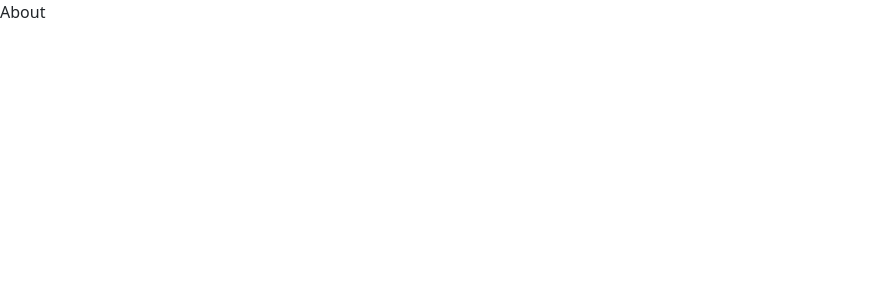
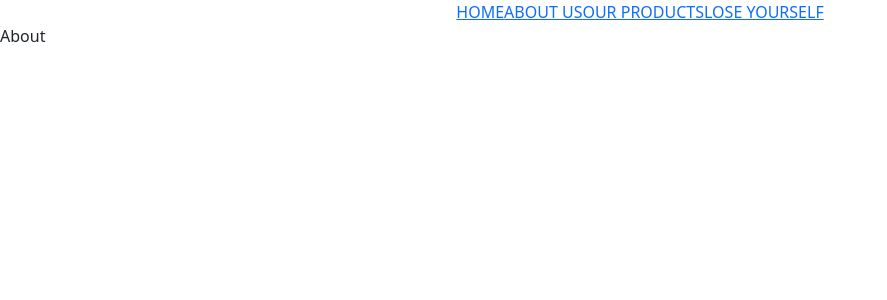
Before and after one commit to gamein3x/react-router, a React (Vite) app: page /about in a window 1280 px wide. Shown: the top 300 px of the page, without its empty margins (0-887 px from the left). Built offline with nearby package versions, Linux system fonts and the light colour scheme.

Commit message:
Prova Navbar e Navlink funzionanti, aggiornati App e Products, creata base per il Layout

```diff
--- a/src/App.jsx
+++ b/src/App.jsx
@@ -3,11 +3,13 @@ import {
   BrowserRouter, Routes, Route
 } from "react-router-dom";
 import { About, Home, LostPage, Products } from './pages';
+import Layout from './components/Layout';
 
 function App() {
   return (
     <BrowserRouter >
       <Routes>
+        <Route path="/" element={<Layout />}>
           {/* https://localhost:5172/ */}
           <Route index element={<Home />} />
           {/* https://localhost:5172/about */}
@@ -15,7 +17,8 @@ function App() {
           {/* https://localhost:5172/products */}
           <Route path="products" element={<Products />} />
           {/* https://localhost:5172/LostPage */}
-      <Route path="*" element={<LostPage />}/>
+          <Route path="*" element={<LostPage />} />
+        </Route>
       </Routes>
     </BrowserRouter>
   );
--- a/src/components/Layout.jsx
+++ b/src/components/Layout.jsx
@@ -1,8 +1,17 @@
-import { Outlet } from "react-router";
+import { Outlet } from "react-router-dom";
+import Navbar from "./Navbar";
 
 function Layout() {
     return (
-        <Outlet />
+        <>
+            <header>
+                <Navbar />
+            </header>
+            <main>
+                <Outlet />
+            </main>
+            <footer></footer>
+        </>
     )
 }
 export default Layout
--- a/src/components/Navbar.jsx
+++ b/src/components/Navbar.jsx
@@ -2,7 +2,33 @@ import { NavLink } from "react-router";
 
 function Navbar() {
     return (
-        <NavLink />
+        <div className="d-flex justify-content-center">
+            <NavLink
+                to=""
+                className="nav-btn"
+            >
+                HOME
+            </NavLink>
+            <NavLink
+                to="about"
+                className="nav-btn"
+            >
+                ABOUT US
+            </NavLink>
+            <NavLink
+                to="products"
+                className="nav-btn"
+            >
+                OUR PRODUCTS
+            </NavLink>
+            <NavLink
+                to="*"
+                className="nav-btn"
+            >
+                LOSE YOURSELF
+            </NavLink>
+        </div>
     )
-}
-export default Navbar
+};
+
+export default Navbar;
--- a/src/pages/Products.jsx
+++ b/src/pages/Products.jsx
@@ -37,7 +37,6 @@ function Products() {
     }, []); // Secondo argomento vuoto
 
     // Creo nuovo componente Card e lo renderizzo qui
-
 
     if (loading) return <div>Caricamento in corso...</div>;
     if (error) return <div>Si è verificato un errore: {error}</div>;
```
Lines whose indentation alone changed are shown as unchanged.
